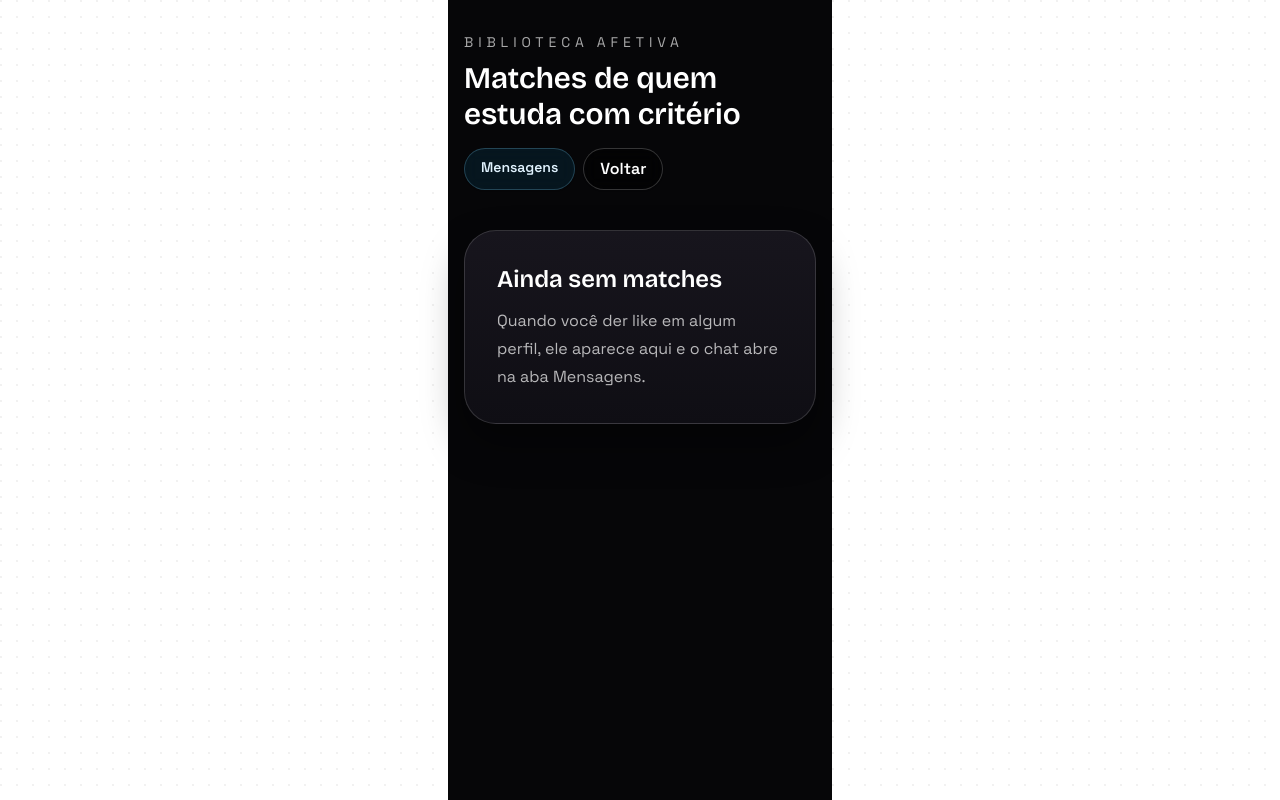
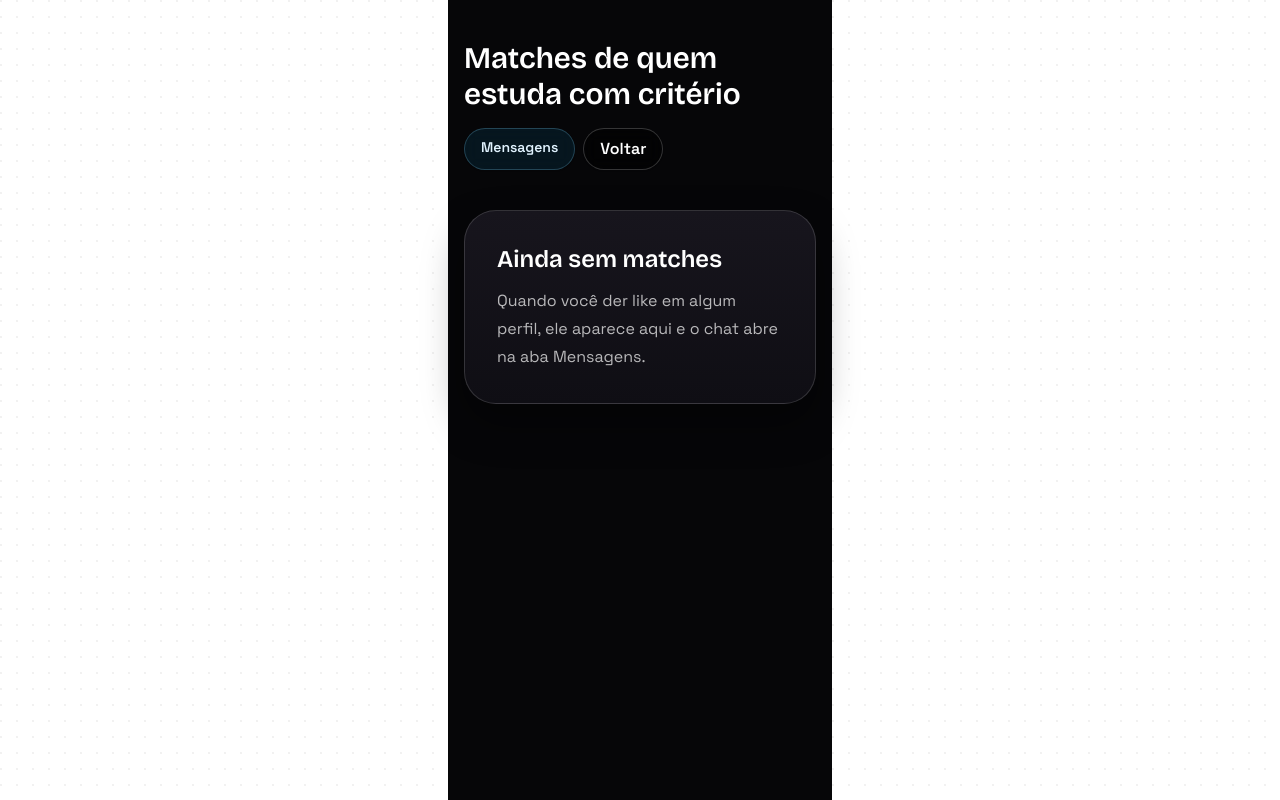
Before and after one commit to igorandrade23/psymatch, a Next.js app: page /matches in a window 1280 px wide. Built offline with nearby package versions, Linux system fonts and the light colour scheme.

Commit message:
chore: remove matches page subtitle

```diff
--- a/app/matches/page.tsx
+++ b/app/matches/page.tsx
@@ -113,7 +113,6 @@ function MatchesPageContent() {
 
       <header className="flex flex-wrap items-center justify-between gap-4">
         <div>
-          <p className="text-sm uppercase tracking-[0.35em] text-white/65">Biblioteca afetiva</p>
           <h1 className="mt-2 text-3xl font-semibold">
             Matches de {userName || "quem estuda com critério"}
           </h1>
```
